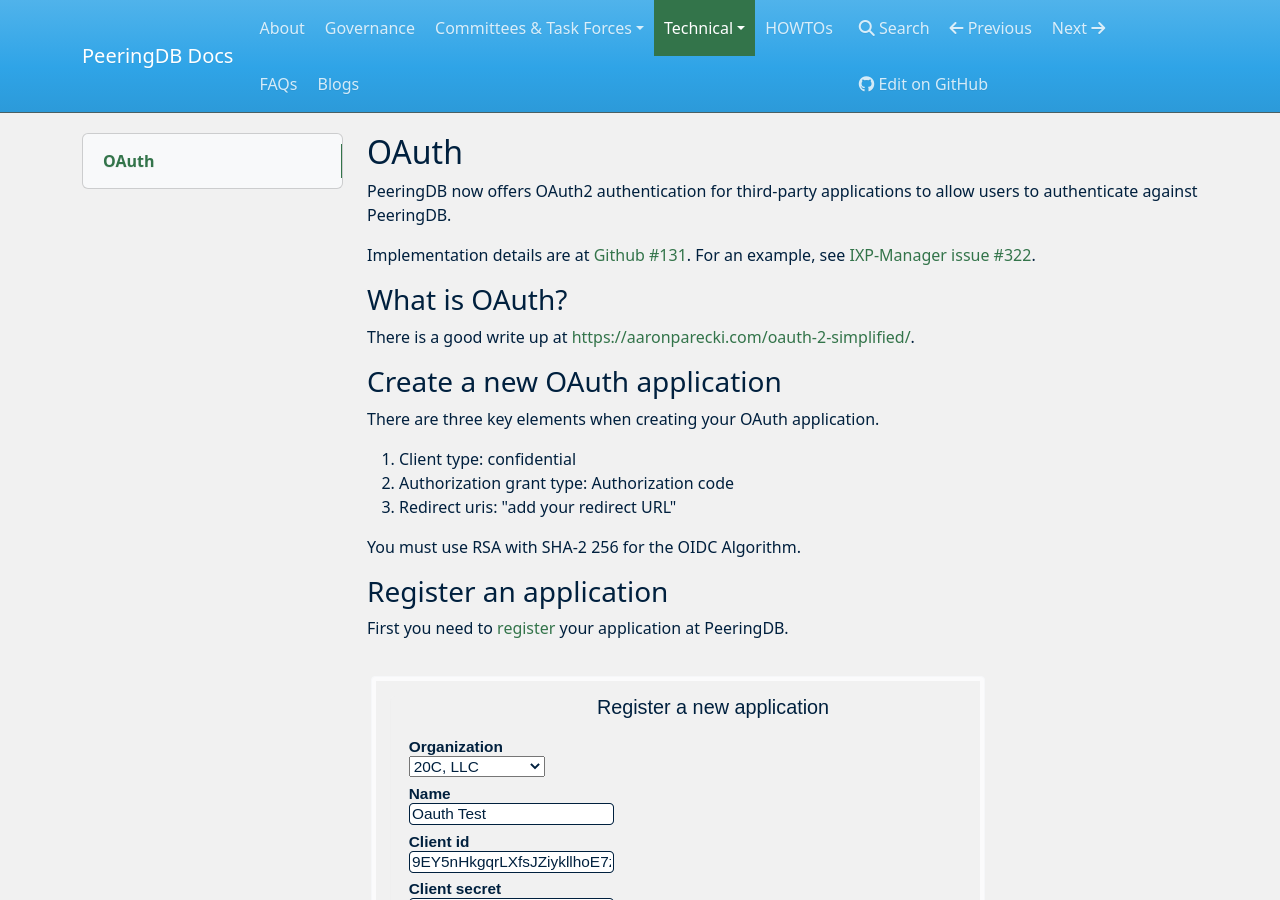
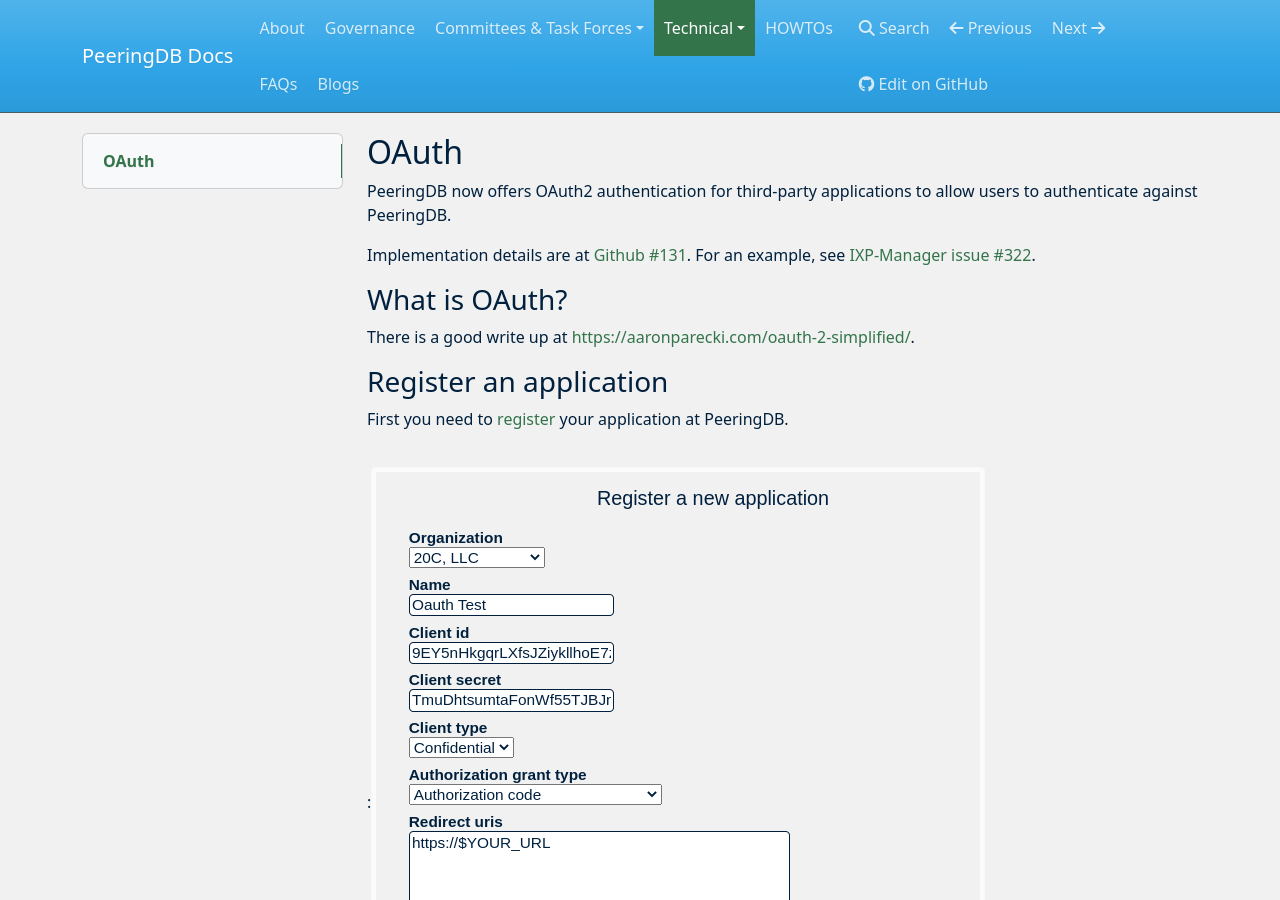
Before and after one commit to peeringdb/docs, an MkDocs documentation site: the page built from docs/oauth.md, in a window 1280 px wide and 900 px high. Built offline with MkDocs 1.6.1, drawn with Linux system fonts in a browser that asks for light colours; nearby versions of some CDN libraries.

Commit message:
Copy edits to OAuth.

```diff
--- a/docs/oauth.md
+++ b/docs/oauth.md
@@ -7,15 +7,6 @@
 ### What is OAuth?
 
 There is a good write up at <https://aaronparecki.com/oauth-2-simplified/>.
-
-### Create a new OAuth application
-There are three key elements when creating your OAuth application.
-
-1. Client type: confidential
-2. Authorization grant type: Authorization code
-3. Redirect uris: "add your redirect URL"
-
-You must use RSA with SHA-2 256 for the OIDC Algorithm.
 
 ### Register an application
 
```
